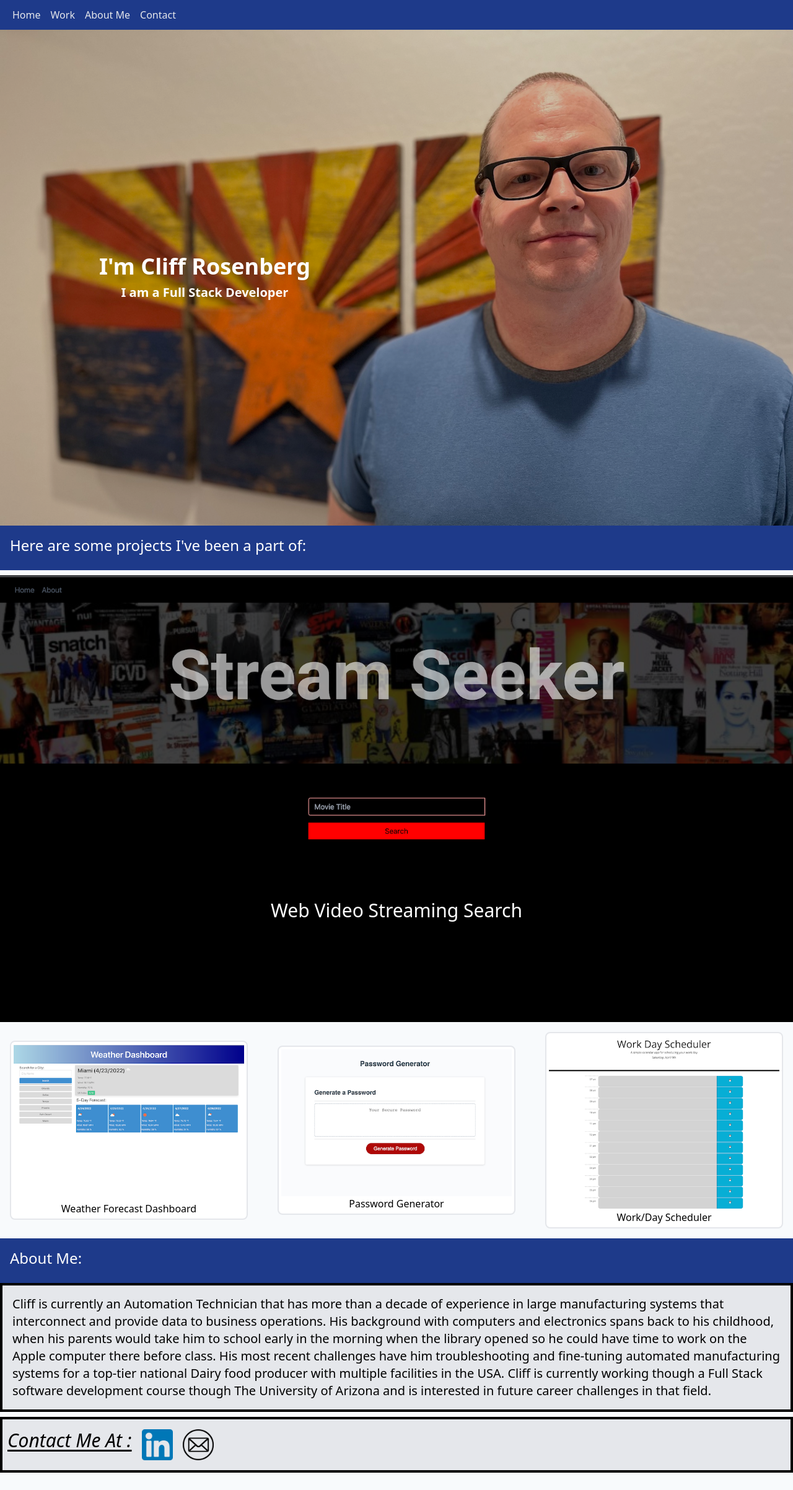
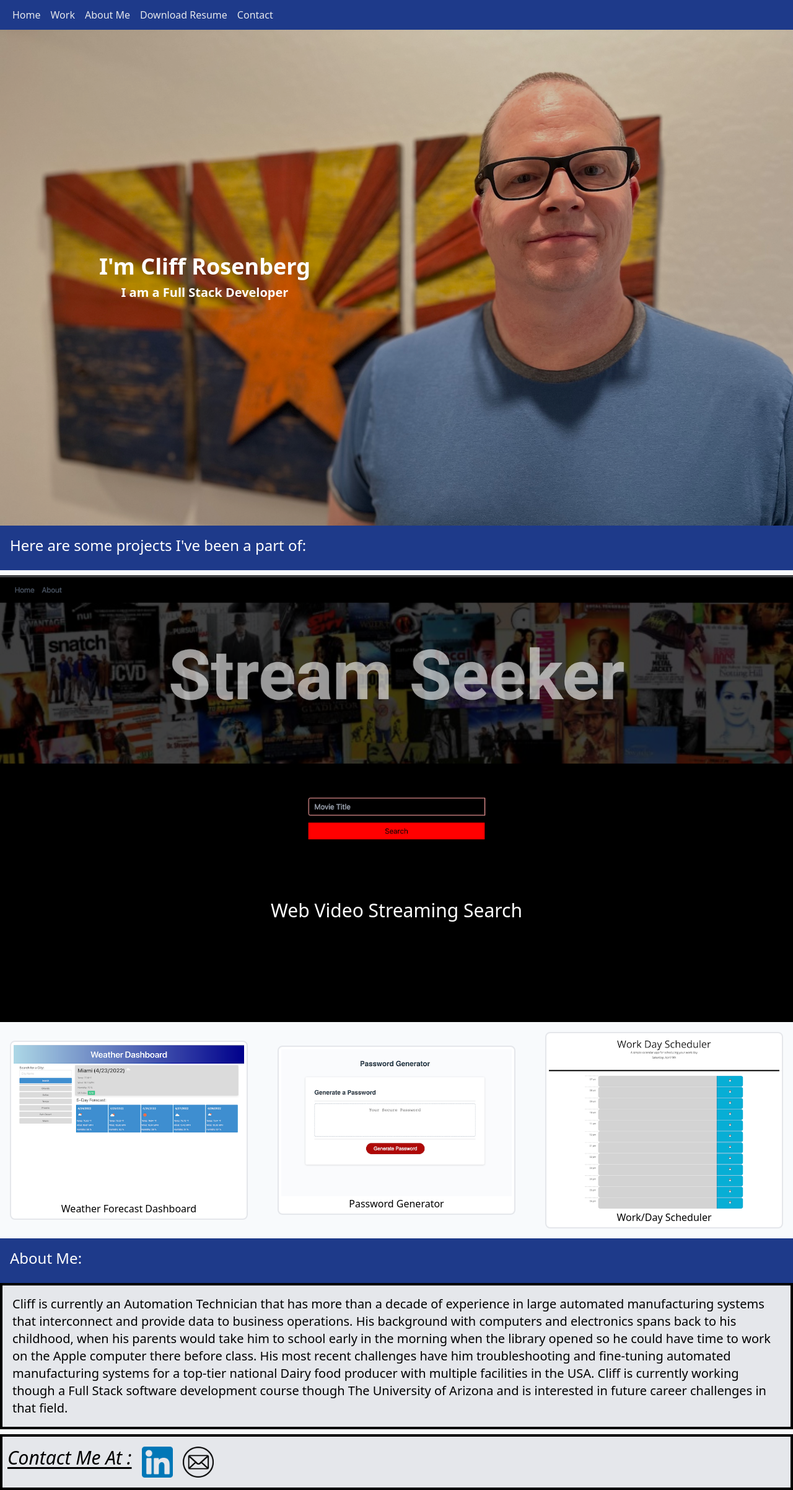
Before and after one commit to cliff-rosenberg/08-Portfolio-Updated, a plain HTML site: page index.html in a window 1280 px wide. Shown: the whole page at 62% size. Before the commit the page ends 2376 px from the top, so only its background shows below. Drawn offline with nearby package versions, Linux system fonts and the light colour scheme.

Commit message:
added code comments

```diff
--- a/index.html
+++ b/index.html
@@ -4,9 +4,9 @@
     <meta charset="UTF-8">
     <meta http-equiv="X-UA-Compatible" content="IE=edge">
     <meta name="viewport" content="width=device-width, initial-scale=1.0">
+    <!-- Load the Tailwind CSS framework -->
     <script src="https://cdn.tailwindcss.com"></script>
-    <!-- <link href='https://fonts.googleapis.com/css?family=Merriweather|Open+Sans' rel='stylesheet'> -->
-    <!-- <link rel="stylesheet" type="text/css" href="./assets/css/style.css"> -->
+
     <title>My Portfolio</title>
 </head>
 <body class="bg-slate-50">
@@ -15,6 +15,7 @@
         <a class="active" href="#home">Home</a>
         <a href="#work">Work</a>
         <a href="#about">About Me</a>
+        <a href="#">Download Resume</a>
         <a href="#contact">Contact</a>
     </nav>
     <!-- The "hero" image is loaded here -->
@@ -73,7 +74,7 @@
 
     <!-- Text content for "About Me" box -->
     <div class="box-content bg-gray-200 p-4 border-4 border-solid border-black">
-        <p class="sm-text-base md:text-lg lg:text-xl">Cliff is currently an Automation Technician that has more than a decade of experience in large manufacturing systems that interconnect and provide data to business operations. His background with computers and electronics spans back to his childhood, when his parents would take him to school early in the morning when the library opened so he could have time to work on the Apple computer there before class. His most recent challenges have him troubleshooting and fine-tuning automated manufacturing systems for a top-tier national Dairy food producer with multiple facilities in the USA. Cliff is currently working though a Full Stack software development course though The University of Arizona and is interested in future career challenges in that field.</p>
+        <p class="sm-text-base md:text-lg lg:text-xl">Cliff is currently an Automation Technician that has more than a decade of experience in large automated manufacturing systems that interconnect and provide data to business operations. His background with computers and electronics spans back to his childhood, when his parents would take him to school early in the morning when the library opened so he could have time to work on the Apple computer there before class. His most recent challenges have him troubleshooting and fine-tuning automated manufacturing systems for a top-tier national Dairy food producer with multiple facilities in the USA. Cliff is currently working though a Full Stack software development course though The University of Arizona and is interested in future career challenges in that field.</p>
     </div>
 
     <!-- page footer loads here -->
@@ -82,7 +83,7 @@
             <h2 class="italic underline underline-offset-4 pl-2 text-black sm:text-base md:text-xl lg:text-3xl">Contact Me At :</h2>
         </div>
         <div class="pl-4">
-            <a href="https://www.linkedin.com/in/cliff-rosenberg-50729120/" target="_blank" title="Linkedin">
+            <a href="https://www.linkedin.com/in/cliff-rosenberg-az/" target="_blank" title="Linkedin">
             <img src="./assets/images/LinkedIn-Icon.png" alt="Linkedin" width="50" height="50"/>
             </a>
         </div>
```
